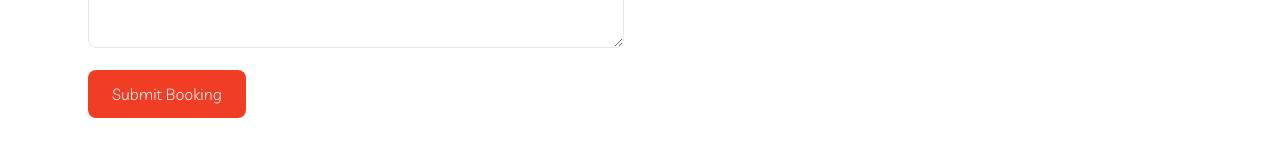
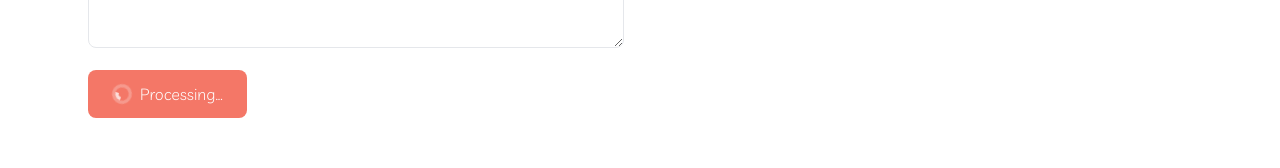
Before and after one commit to tanyasinha2003/breakache, a Next.js app: page /studioform in a window 1280 px wide. Both pictures are taken after typing "Sample", "Sample", "5551234", "name@example.com", "2020-01-15", "Sample" into the empty fields and a click on the button "Submit Booking". Shown: the part 974-1142 px from the top of the page. Built offline with nearby package versions, Linux system fonts and the light colour scheme.

Commit message:
loader+some copy correction

```diff
--- a/pages/studio.js
+++ b/pages/studio.js
@@ -43,7 +43,7 @@ export default function studio() {
     {
       title: "Main Stage",
       description:
-        "28×20 ft open floor podcast area, vibrant colours living space with two podcast setups.",
+        "30×15 ft open floor podcast area, vibrant colours living space with two podcast setups.",
     },
     {
       title: "Dynamic Backdrops",
--- a/pages/studioform.js
+++ b/pages/studioform.js
@@ -106,10 +106,7 @@ export default function studioform() {
   return (
     <>
       <Navbar />
-      <div
-
-        className="max-w-6xl mx-auto flex flex-col lg:flex-row gap-8 px-6"
-      >
+      <div className="max-w-6xl mx-auto flex flex-col lg:flex-row gap-8 px-6">
         {/* Form Section */}
         <div className="flex-1">
           <h1 className="text-2xl font-bold mb-6">Book Your Studio</h1>
@@ -341,9 +338,38 @@ export default function studioform() {
             {/* Submit Button */}
             <button
               type="submit"
-              className="bg-red hover:bg-red-600 text-white px-6 py-3 rounded-lg w-full sm:w-auto"
+              disabled={loading}
+              className={`bg-red hover:bg-red-600 text-white px-6 py-3 rounded-lg w-full sm:w-auto flex items-center justify-center gap-2 ${
+                loading ? "opacity-70 cursor-not-allowed" : ""
+              }`}
             >
-              Submit Booking
+              {loading ? (
+                <>
+                  <svg
+                    className="animate-spin h-5 w-5 text-white"
+                    xmlns="http://www.w3.org/2000/svg"
+                    fill="none"
+                    viewBox="0 0 24 24"
+                  >
+                    <circle
+                      className="opacity-25"
+                      cx="12"
+                      cy="12"
+                      r="10"
+                      stroke="currentColor"
+                      strokeWidth="4"
+                    ></circle>
+                    <path
+                      className="opacity-75"
+                      fill="currentColor"
+                      d="M4 12a8 8 0 018-8v4a4 4 0 00-4 4H4z"
+                    ></path>
+                  </svg>
+                  Processing...
+                </>
+              ) : (
+                "Submit Booking"
+              )}
             </button>
           </form>
         </div>
@@ -390,7 +416,7 @@ export default function studioform() {
         </div>
       </div>
 
-    {/* custom footer */}
+      {/* custom footer */}
       <div>
         <Link href="/studioform">
           <h4 className="text-[3rem] text-center lg:text-[6.2rem] lg:text-left lg:ml-[5rem] lg:mt-[2rem]">
```
